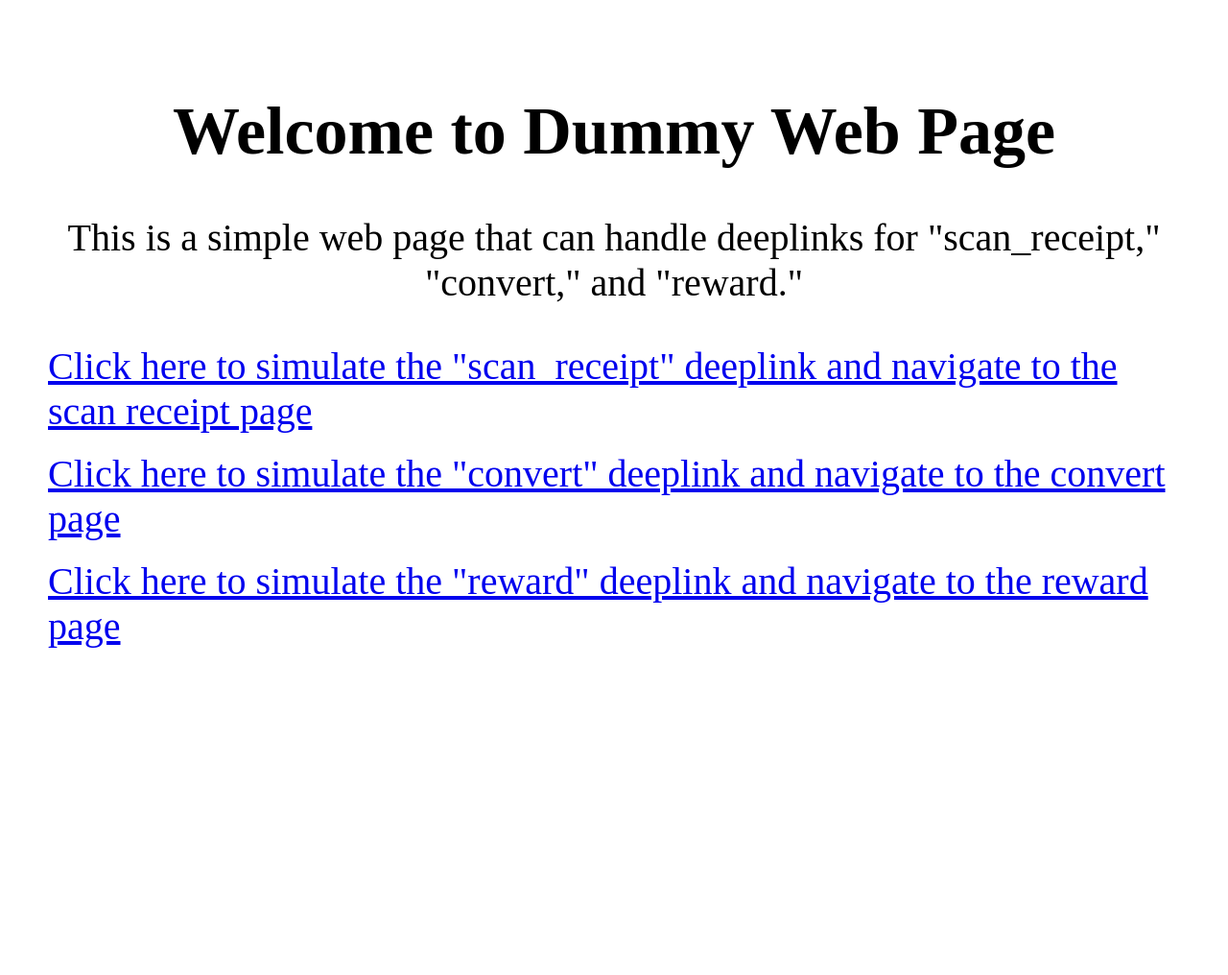
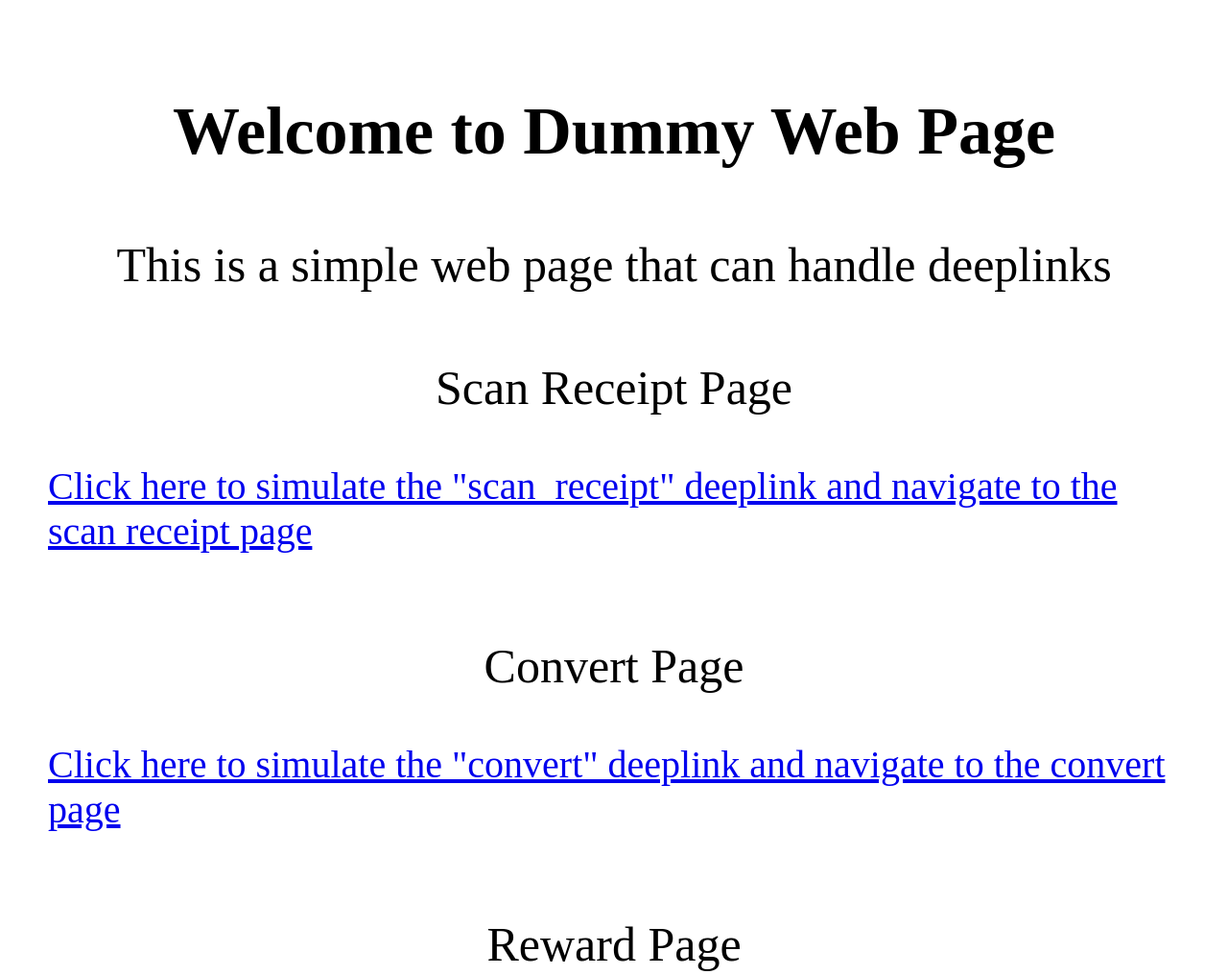
Before and after one commit to putrird11/dummy-deeplink-page, a plain HTML site: page index.html in a window 1280 px wide. Shown: the top 1016 px of the page at 96% size. Before the commit the page ends 800 px from the top, so only its background shows below. Drawn offline with Linux system fonts and the light colour scheme.

Commit message:
Add header

```diff
--- a/index.html
+++ b/index.html
@@ -12,11 +12,11 @@
         h1 {
             font-size: 70px;
             text-align: center;
-            color: black;
         }
         p {
-            font-size: 40px;
+            font-size: 50px;
             text-align: center;
+            padding-top: 20px;
         }
         a {
             font-size: 40px;
@@ -28,10 +28,13 @@
     <div>
         <h1>Welcome to Dummy Web Page</h1>
 
-        <p>This is a simple web page that can handle deeplinks for "scan_receipt," "convert," and "reward."</p>
+        <p>This is a simple web page that can handle deeplinks </p>
 
+        <p>Scan Receipt Page</p>
         <a href="mygetplus://scan_receipt">Click here to simulate the "scan_receipt" deeplink and navigate to the scan receipt page</a><br><br>
+        <p>Convert Page</p>
         <a href="mygetplus://convert">Click here to simulate the "convert" deeplink and navigate to the convert page</a><br><br>
+        <p>Reward Page</p>
         <a href="mygetplus://reward">Click here to simulate the "reward" deeplink and navigate to the reward page</a><br>
     </div>
 </body>
```
